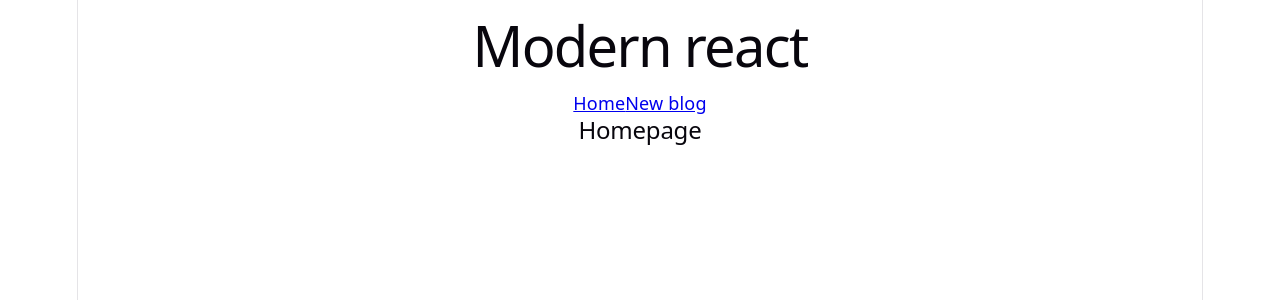
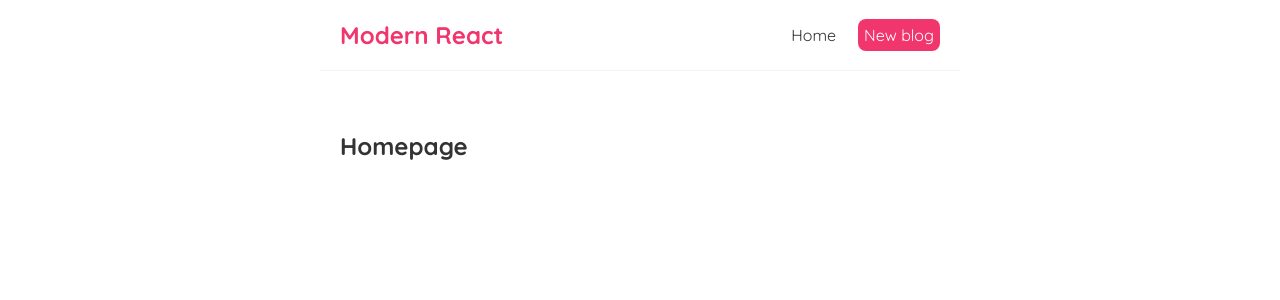
Before and after one commit to safaaeltom/Modern-REACT, a React (Vite) app: page / in a window 1280 px wide. Shown: the top 300 px of the page. Built offline with nearby package versions, Linux system fonts and the light colour scheme.

Commit message:
feat: implement CSS file styling and inline styles in components

```diff
--- a/src/App.css
+++ /dev/null
@@ -1,184 +0,0 @@
-.counter {
-  font-size: 16px;
-  padding: 5px 10px;
-  border-radius: 5px;
-  color: var(--accent);
-  background: var(--accent-bg);
-  border: 2px solid transparent;
-  transition: border-color 0.3s;
-  margin-bottom: 24px;
-
-  &:hover {
-    border-color: var(--accent-border);
-  }
-  &:focus-visible {
-    outline: 2px solid var(--accent);
-    outline-offset: 2px;
-  }
-}
-
-.hero {
-  position: relative;
-
-  .base,
-  .framework,
-  .vite {
-    inset-inline: 0;
-    margin: 0 auto;
-  }
-
-  .base {
-    width: 170px;
-    position: relative;
-    z-index: 0;
-  }
-
-  .framework,
-  .vite {
-    position: absolute;
-  }
-
-  .framework {
-    z-index: 1;
-    top: 34px;
-    height: 28px;
-    transform: perspective(2000px) rotateZ(300deg) rotateX(44deg) rotateY(39deg)
-      scale(1.4);
-  }
-
-  .vite {
-    z-index: 0;
-    top: 107px;
-    height: 26px;
-    width: auto;
-    transform: perspective(2000px) rotateZ(300deg) rotateX(40deg) rotateY(39deg)
-      scale(0.8);
-  }
-}
-
-#center {
-  display: flex;
-  flex-direction: column;
-  gap: 25px;
-  place-content: center;
-  place-items: center;
-  flex-grow: 1;
-
-  @media (max-width: 1024px) {
-    padding: 32px 20px 24px;
-    gap: 18px;
-  }
-}
-
-#next-steps {
-  display: flex;
-  border-top: 1px solid var(--border);
-  text-align: left;
-
-  & > div {
-    flex: 1 1 0;
-    padding: 32px;
-    @media (max-width: 1024px) {
-      padding: 24px 20px;
-    }
-  }
-
-  .icon {
-    margin-bottom: 16px;
-    width: 22px;
-    height: 22px;
-  }
-
-  @media (max-width: 1024px) {
-    flex-direction: column;
-    text-align: center;
-  }
-}
-
-#docs {
-  border-right: 1px solid var(--border);
-
-  @media (max-width: 1024px) {
-    border-right: none;
-    border-bottom: 1px solid var(--border);
-  }
-}
-
-#next-steps ul {
-  list-style: none;
-  padding: 0;
-  display: flex;
-  gap: 8px;
-  margin: 32px 0 0;
-
-  .logo {
-    height: 18px;
-  }
-
-  a {
-    color: var(--text-h);
-    font-size: 16px;
-    border-radius: 6px;
-    background: var(--social-bg);
-    display: flex;
-    padding: 6px 12px;
-    align-items: center;
-    gap: 8px;
-    text-decoration: none;
-    transition: box-shadow 0.3s;
-
-    &:hover {
-      box-shadow: var(--shadow);
-    }
-    .button-icon {
-      height: 18px;
-      width: 18px;
-    }
-  }
-
-  @media (max-width: 1024px) {
-    margin-top: 20px;
-    flex-wrap: wrap;
-    justify-content: center;
-
-    li {
-      flex: 1 1 calc(50% - 8px);
-    }
-
-    a {
-      width: 100%;
-      justify-content: center;
-      box-sizing: border-box;
-    }
-  }
-}
-
-#spacer {
-  height: 88px;
-  border-top: 1px solid var(--border);
-  @media (max-width: 1024px) {
-    height: 48px;
-  }
-}
-
-.ticks {
-  position: relative;
-  width: 100%;
-
-  &::before,
-  &::after {
-    content: '';
-    position: absolute;
-    top: -4.5px;
-    border: 5px solid transparent;
-  }
-
-  &::before {
-    left: 0;
-    border-left-color: var(--border);
-  }
-  &::after {
-    right: 0;
-    border-right-color: var(--border);
-  }
-}
--- a/src/App.jsx
+++ b/src/App.jsx
@@ -1,4 +1,3 @@
-import './App.css'
 import Navbar from './Navbar'
 import Home from './Home'
 
--- a/src/Navbar.jsx
+++ b/src/Navbar.jsx
@@ -1,10 +1,14 @@
 const Navbar = () => {
     return (
         <nav className="navbar">
-          <h1>Modern react</h1>
+          <h1>Modern React</h1>
           <div className="links">
                 <a href="/">Home</a>
-                <a href="/create">New blog</a>
+                <a href="/create" style={{
+                  color: "white",
+                  backgroundColor: '#f1356d',
+                  borderRadius: '8px'
+                }}>New blog</a>
           </div>
         </nav>
      );
--- a/src/index.css
+++ b/src/index.css
@@ -1,111 +1,35 @@
-:root {
-  --text: #6b6375;
-  --text-h: #08060d;
-  --bg: #fff;
-  --border: #e5e4e7;
-  --code-bg: #f4f3ec;
-  --accent: #aa3bff;
-  --accent-bg: rgba(170, 59, 255, 0.1);
-  --accent-border: rgba(170, 59, 255, 0.5);
-  --social-bg: rgba(244, 243, 236, 0.5);
-  --shadow:
-    rgba(0, 0, 0, 0.1) 0 10px 15px -3px, rgba(0, 0, 0, 0.05) 0 4px 6px -2px;
+@import url('https://fonts.googleapis.com/css2?family=Quicksand:wght@300:400:500:600:700&display=swap');
 
-  --sans: system-ui, 'Segoe UI', Roboto, sans-serif;
-  --heading: system-ui, 'Segoe UI', Roboto, sans-serif;
-  --mono: ui-monospace, Consolas, monospace;
-
-  font: 18px/145% var(--sans);
-  letter-spacing: 0.18px;
-  color-scheme: light dark;
-  color: var(--text);
-  background: var(--bg);
-  font-synthesis: none;
-  text-rendering: optimizeLegibility;
-  -webkit-font-smoothing: antialiased;
-  -moz-osx-font-smoothing: grayscale;
-
-  @media (max-width: 1024px) {
-    font-size: 16px;
-  }
+/* base styles */
+* {
+  margin: 0;
+  font-family: "Quicksand";
+  color: #333;
 }
-
-@media (prefers-color-scheme: dark) {
-  :root {
-    --text: #9ca3af;
-    --text-h: #f3f4f6;
-    --bg: #16171d;
-    --border: #2e303a;
-    --code-bg: #1f2028;
-    --accent: #c084fc;
-    --accent-bg: rgba(192, 132, 252, 0.15);
-    --accent-border: rgba(192, 132, 252, 0.5);
-    --social-bg: rgba(47, 48, 58, 0.5);
-    --shadow:
-      rgba(0, 0, 0, 0.4) 0 10px 15px -3px, rgba(0, 0, 0, 0.25) 0 4px 6px -2px;
-  }
-
-  #social .button-icon {
-    filter: invert(1) brightness(2);
-  }
+.navbar {
+  padding: 20px;
+  display: flex;
+  align-items: center;
+  max-width: 600px;
+  margin: 0 auto;
+  border-bottom: 1px solid #f2f2f2;
 }
-
-body {
-  margin: 0;
+.navbar h1 {
+  color: #f1356d;
 }
-
-#root {
-  width: 1126px;
-  max-width: 100%;
-  margin: 0 auto;
-  text-align: center;
-  border-inline: 1px solid var(--border);
-  min-height: 100svh;
-  display: flex;
-  flex-direction: column;
-  box-sizing: border-box;
+.navbar .links {
+  margin-left: auto;
 }
-
-h1,
-h2 {
-  font-family: var(--heading);
-  font-weight: 500;
-  color: var(--text-h);
+.navbar a {
+  margin-left: 16px;
+  text-decoration: none;
+  padding: 6px;
 }
-
-h1 {
-  font-size: 56px;
-  letter-spacing: -1.68px;
-  margin: 32px 0;
-  @media (max-width: 1024px) {
-    font-size: 36px;
-    margin: 20px 0;
-  }
+.navbar a:hover {
+  color: #f1356d;
 }
-h2 {
-  font-size: 24px;
-  line-height: 118%;
-  letter-spacing: -0.24px;
-  margin: 0 0 8px;
-  @media (max-width: 1024px) {
-    font-size: 20px;
-  }
+.content {
+  max-width: 600px;
+  margin: 40px auto;
+  padding: 20px;
 }
-p {
-  margin: 0;
-}
-
-code,
-.counter {
-  font-family: var(--mono);
-  display: inline-flex;
-  border-radius: 4px;
-  color: var(--text-h);
-}
-
-code {
-  font-size: 15px;
-  line-height: 135%;
-  padding: 4px 8px;
-  background: var(--code-bg);
-}
```
